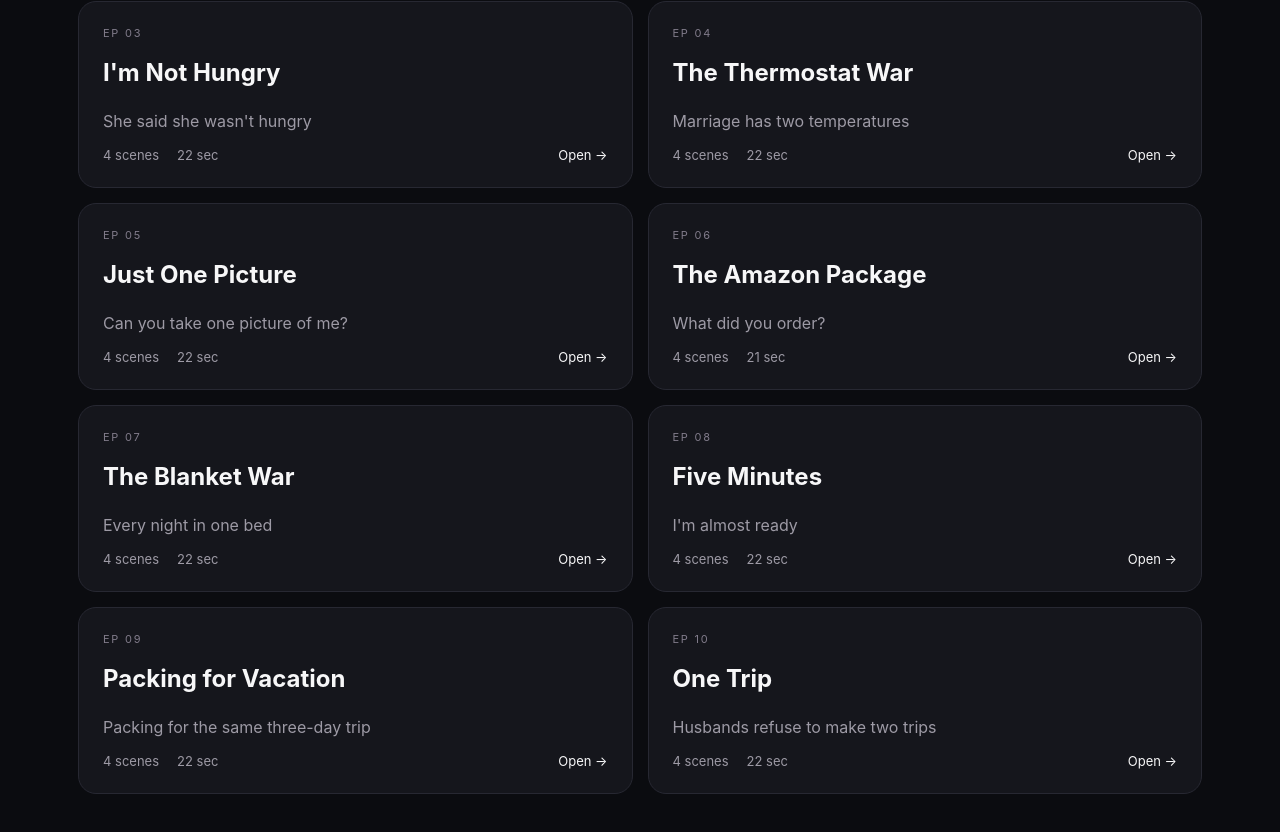
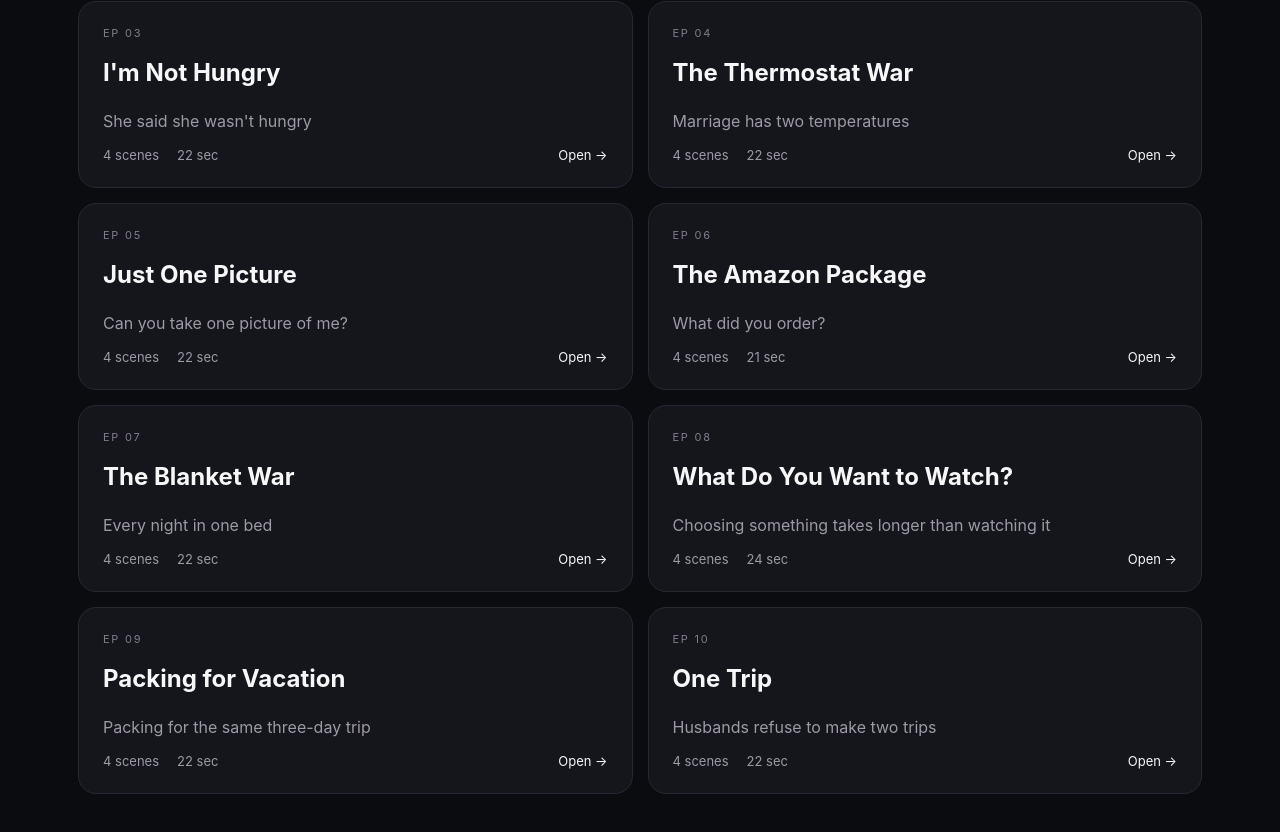
Before and after one commit to retroservices1121/relations, a Next.js app: page / in a window 1280 px wide. Shown: the part 653-1485 px from the top of the page. Built offline with nearby package versions, Linux system fonts and the light colour scheme; no server answers; the database is empty.

Commit message:
Replace episode 8 with What Do You Want to Watch

```diff
--- a/data/episodes.ts
+++ b/data/episodes.ts
@@ -25,7 +25,12 @@ export const episodes: Episode[] = [
  ]},
  {id:"amazon",title:"The Amazon Package",hook:"What did you order?",scenes:[{duration:5,prompt:"Joe opens the front door and finds a package. He looks toward Danda suspiciously and points at the box. No speaking or lip sync."},{duration:5,prompt:"Danda shrugs innocently and looks genuinely unsure what the package could be. No speaking or lip sync."},{duration:7,prompt:"The doorbell rings repeatedly and packages multiply until Joe is nearly buried behind boxes. No speaking or lip sync."},{duration:4,prompt:"Danda happily opens one tiny package while Joe peers out from the mountain of boxes. No speaking or lip sync."}]},
  {id:"blanket",title:"The Blanket War",hook:"Every night in one bed",scenes:[{duration:5,prompt:"Joe and Danda fall asleep peacefully sharing a blanket equally. No speaking or lip sync."},{duration:7,prompt:"Sleeping Danda gradually pulls more and more blanket toward herself. No speaking or lip sync."},{duration:6,prompt:"Joe wakes shivering with almost no blanket while Danda is wrapped like a cozy burrito. No speaking or lip sync."},{duration:4,prompt:"Joe tries to reclaim one corner. Danda unconsciously yanks it back. No speaking or lip sync."}]},
- {id:"five-minutes",title:"Five Minutes",hook:"I'm almost ready",scenes:[{duration:5,prompt:"Fully dressed Joe waits near the door. Danda holds up five fingers with an assuring smile, then immediately turns back to the mirror to keep getting ready. No speaking or lip sync.",caption:"Five minutes.",captionStart:0.7,captionEnd:2.4},{duration:8,prompt:"Joe waits as clocks rapidly advance through fifteen, thirty and forty-five minutes. No speaking or lip sync."},{duration:5,prompt:"Joe has changed positions repeatedly and now looks dramatically older from waiting. No speaking or lip sync."},{duration:4,prompt:"Danda appears cheerful, gives a ready-to-go thumbs-up and heads toward the door. Joe slowly stands up. No speaking or lip sync.",caption:"Ready!",captionStart:0.5,captionEnd:2.0}]},
+ {id:"what-watch",title:"What Do You Want to Watch?",hook:"Choosing something takes longer than watching it",scenes:[
+  {duration:5,prompt:"Joe and Danda sit together on the couch facing the TV. Joe holds the remote, glances toward Danda with raised eyebrows, then makes one simple gesture toward the TV with the remote. Joe keeps one closed-mouth curious expression. Danda gives an enthusiastic shrug and an easy thumbs-up while keeping a small closed-mouth smile. Use simple held cartoon poses and visual pantomime rather than conversational acting. No repeated hand movement, no speech-like mouth movement, no generated text on the TV.",caption:"What do you want to watch?",captionStart:0.5,captionEnd:2.7},
+  {duration:8,prompt:"Joe stays seated on the couch and clicks through choices with the remote while watching the TV. Danda gives a different clear physical rejection after each choice: first a firm head shake, then a thumbs-down, then both forearms crossed into an X, then one disgusted held facial pose. Joe becomes progressively more confused after each rejection. Keep the timing quick and pose-driven. Both characters use closed-mouth held expressions with visually still mouths. No conversational gestures, no lip sync, and no readable or generated text on the TV.",caption:"[0.3-1.8] Action?\n[2.0-3.5] Comedy?\n[3.7-5.2] Documentary?\n[5.4-7.0] Horror?"},
+  {duration:5,prompt:"Joe lowers the remote with a tired closed-mouth expression, places it directly into Danda's hand, and leans back into the couch in one clear defeated pose. Danda takes the remote and becomes intensely focused on the TV, rapidly clicking through choices. Joe remains mostly still beside her with an exhausted deadpan stare. Keep the action prop-driven and avoid conversational hand gestures. Mouths remain closed and visually still throughout.",caption:"Fine. You pick.",captionStart:0.8,captionEnd:2.5},
+  {duration:6,prompt:"Danda continues scrolling through choices with the remote while Joe gradually sinks lower into the couch from exhaustion. After a final moment of searching, Danda stops, places the remote down, curls up comfortably against Joe and settles into one satisfied closed-mouth pose without choosing anything. Joe slowly looks toward Danda, then toward the still-unselected TV, and holds a completely defeated deadpan expression. Keep both mouths closed and still. No speech-like acting, no lip sync, and no generated text on the TV.",caption:"Nothing looks good.",captionStart:3.0,captionEnd:5.4}
+ ]},
  {id:"vacation-packing",title:"Packing for Vacation",hook:"Packing for the same three-day trip",scenes:[
   {duration:5,prompt:"Joe confidently walks into the entryway carrying one small backpack. He places it neatly beside the front door, dusts off his hands, gives the backpack one satisfied nod, then stands with his arms relaxed as if packing is completely finished. Keep Joe's mouth closed and still. Simple visual pantomime, no speaking or lip sync.",caption:"Packed.",captionStart:1.0,captionEnd:2.2},
   {duration:7,prompt:"Danda rolls one medium suitcase into the entryway and parks it beside Joe's tiny backpack. Joe glances at it but stays calm. Danda immediately returns with a second larger suitcase, then a third oversized suitcase, each one making Joe's eyes widen more. End with Danda proudly standing beside the growing luggage pile while Joe slowly looks from the giant suitcases down to his tiny backpack. Mouths closed and visually still. No speech or lip sync.",caption:"Almost done.",captionStart:4.5,captionEnd:6.2},
```
